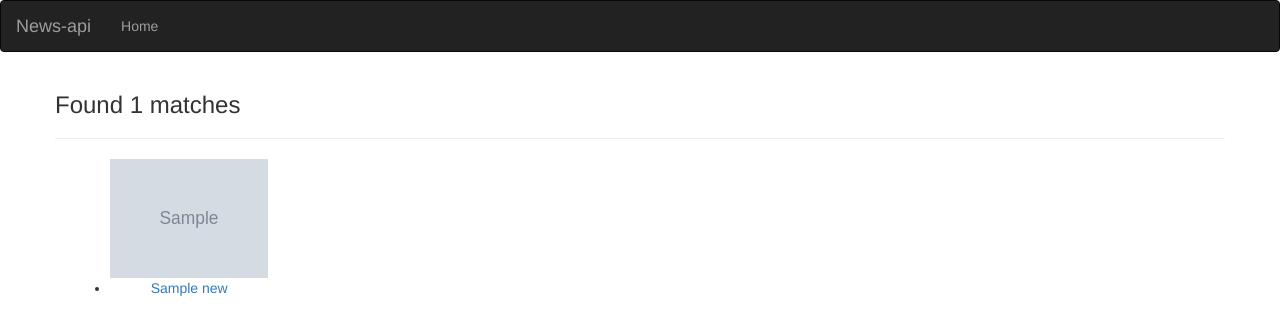
After one commit to millywayne/NEWS-API, a Flask app: template app/templates/search.html in a window 1280 px wide. The commit adds this page. Shown: the top 335 px of the page. Run offline with Flask 2, Linux system fonts and the light colour scheme; the template is opened without the code that fills it: most values are stand-ins (such as "Sample title", 1, 10 or a date in 2020); grey boxes marked "Sample" are stand-in pictures; parts of the project's set-up code (start-up, migrations or seed data) failed here and were passed over; some libraries are stand-ins or nearby versions.

Commit message:
created a formwith twoinput fields

```diff
--- a/app/templates/index.html
+++ b/app/templates/index.html
@@ -10,6 +10,10 @@
 <!-- Content block -->
 {% block content %}
 <div class="container">
+        <form>
+            <input type="text" name="news_query" placeholder="Search for a News" class="form-control">
+            <input type="submit"  value="Submit" class="btn btn-default">
+        </form>
 
 
     <!-- Latest news section  -->
--- /dev/null
+++ b/app/templates/search.html
@@ -0,0 +1,18 @@
+{% extends 'base.html'%}
+{% import 'macros.html' as macro%}
+
+{% block content %}
+    <div class="container">
+
+        <div class="row">
+
+            <h3> Found {{ news| count }} matches </h3>
+            <hr>
+            <ul>
+                {{ macro.displayNews(news)}}
+            </ul>
+
+        </div>
+
+    </div>
+{% endblock %}
```
